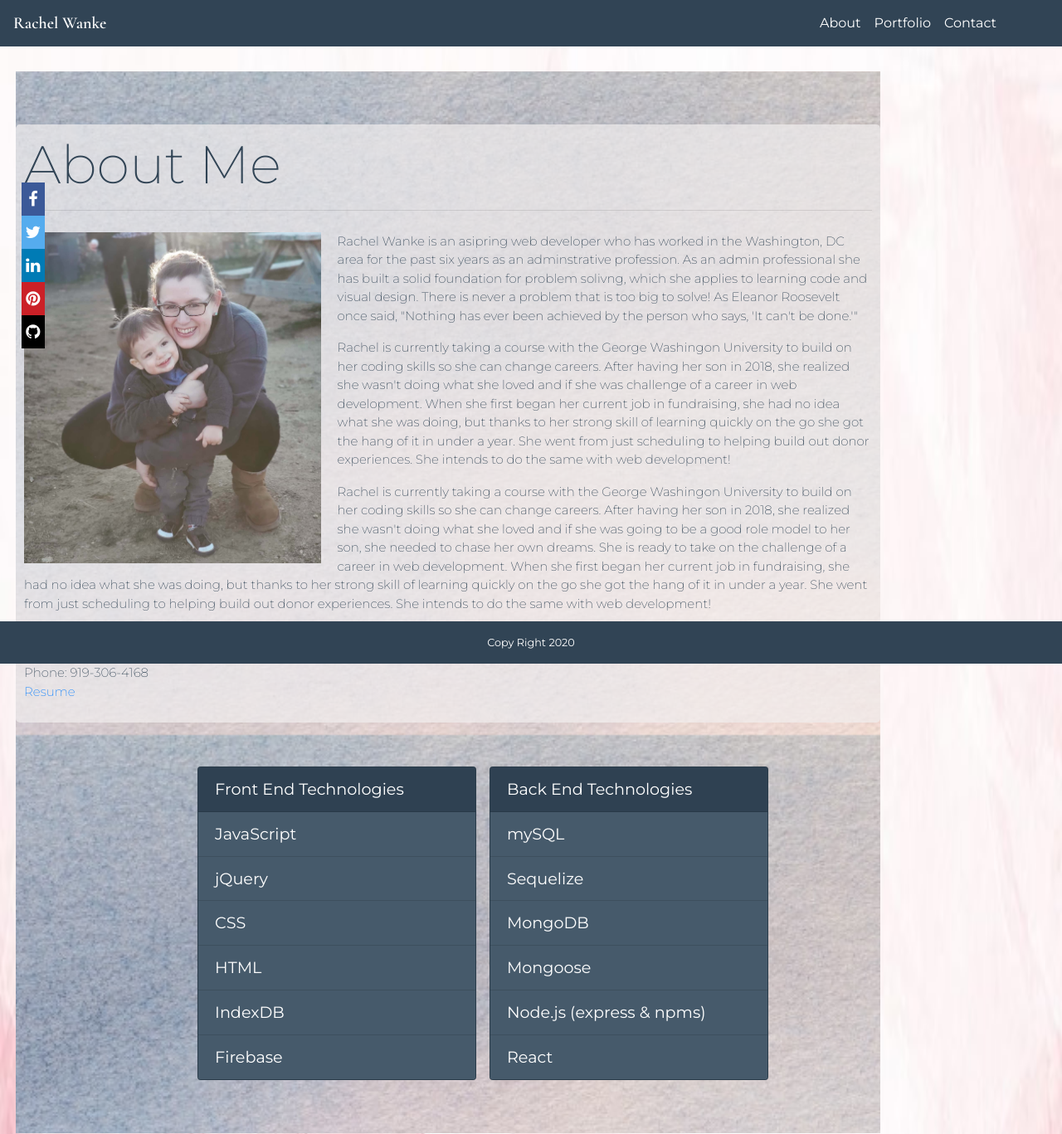
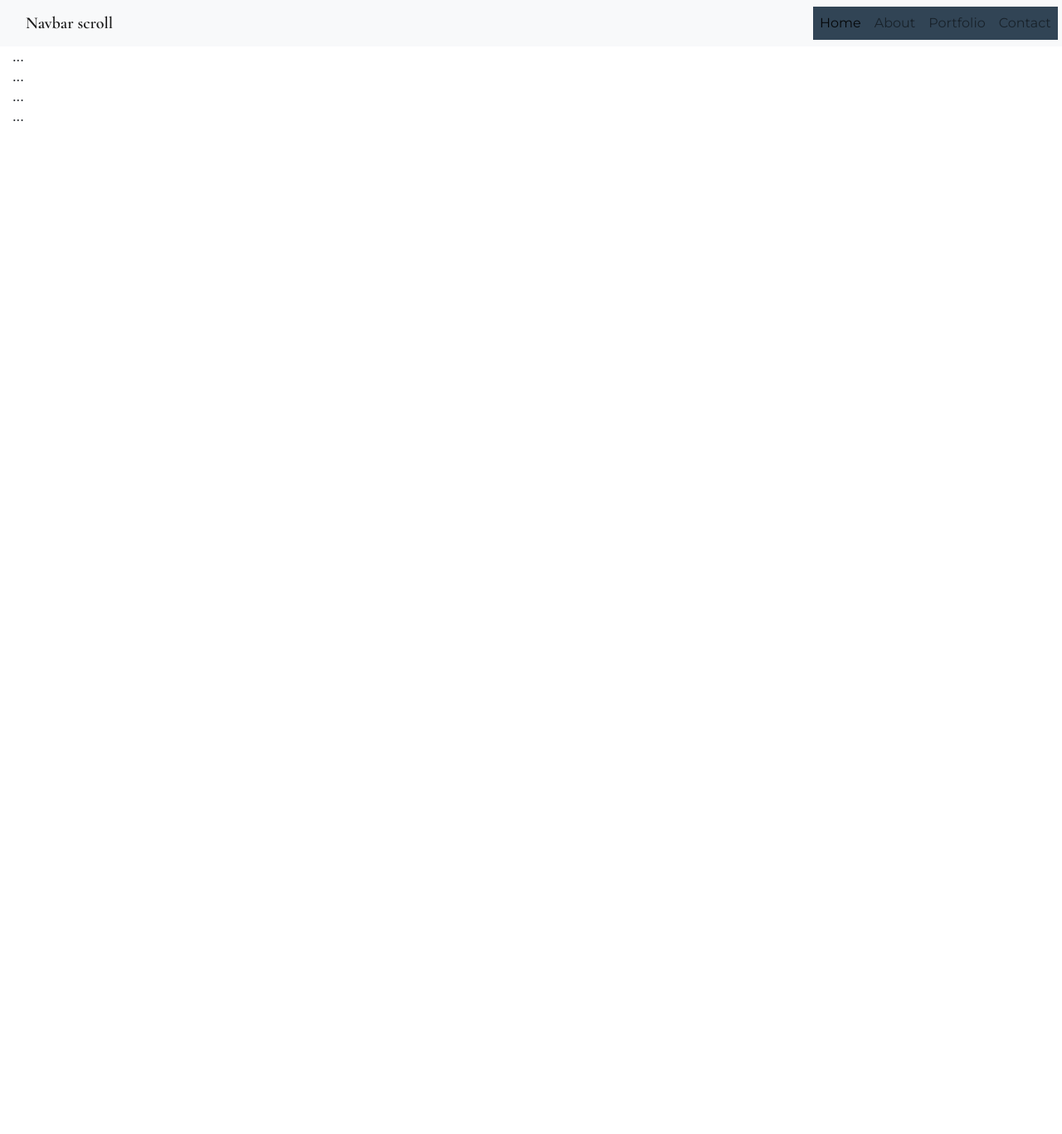
Before and after one commit to rwanke14/portfolio2.0, a website: page public/index.html in a window 1280 px wide. Shown: the top 1367 px of the page at 83% size. After the commit the page ends 800 px from the top, so only its background shows below. Drawn offline with nearby package versions, Linux system fonts and the light colour scheme.

Commit message:
setting up navbar

```diff
--- a/public/index.html
+++ b/public/index.html
@@ -9,171 +9,69 @@
   <link
     href="https://fonts.googleapis.com/css2?family=Cormorant+Garamond:wght@600&family=Montserrat:wght@200;400;500&display=swap"
     rel="stylesheet">
+  <link href="https://cdn.jsdelivr.net/npm/bootstrap@5.0.0-beta2/dist/css/bootstrap.min.css" rel="stylesheet"
+    integrity="sha384-BmbxuPwQa2lc/FVzBcNJ7UAyJxM6wuqIj61tLrc4wSX0szH/Ev+nYRRuWlolflfl" crossorigin="anonymous">
   <link rel="stylesheet" href="https://cdn.jsdelivr.net/npm/bootstrap@4.5.3/dist/css/bootstrap.min.css">
   <link rel="stylesheet" href="https://cdnjs.cloudflare.com/ajax/libs/font-awesome/4.7.0/css/font-awesome.min.css">
   <link rel="stylesheet" href="./assets/style.css">
 </head>
 
 <body>
-  <header>
-    <nav class="navbar navbar-expand-lg navbar-dark">
-      <a class="navbar-brand" href="index.html">Rachel Wanke</a>
-      <button class="navbar-toggler" type="button" data-toggle="collapse" data-target="#navbarNavAltMarkup"
-        aria-controls="navbarNavAltMarkup" aria-expanded="false" aria-label="Toggle navigation">
+
+  <nav class="navbar navbar-expand-lg navbar-light bg-light">
+    <div class="container-fluid">
+      <a class="navbar-brand" href="#">Navbar scroll</a>
+      <button class="navbar-toggler" type="button" data-bs-toggle="collapse" data-bs-target="#navbarScroll" aria-controls="navbarScroll" aria-expanded="false" aria-label="Toggle navigation">
         <span class="navbar-toggler-icon"></span>
       </button>
-      <div class="collapse navbar-collapse" id="navbarNavAltMarkup">
-        <div class="navbar-nav navbar-dark">
-          <a class="nav-link" href="./index.html">About</a>
-          <a class="nav-link" href="./portfolio.html">Portfolio</a>
-          <a class="nav-link" href="./contact.html">Contact</a>
-        </div>
-      </div>
-    </nav>
-  </header>
-
-  <section>
-    <div class="row">
-      <div class="jumbotron jumbotron-fluid">
-        <div class="container">
-          <h1 class="display-4">About Me</h1>
-          <hr style="padding: 5px">
-          <img class="Rachel" src="./assets/images/profilephoto.jpeg" alt="photo of Rachel">
-
-          <p class="lead">
-            Rachel Wanke is an asipring web developer who has worked in the Washington, DC area for the past six
-            years as an adminstrative profession. As an admin professional she has built a solid foundation for
-            problem solivng, which she applies to learning code and visual design. There is never a problem that is
-            too big to solve! As Eleanor Roosevelt once said, "Nothing has ever been achieved by the person who says,
-            'It can't be done.'"
-          </p>
-
-          <p class="lead">
-            Rachel is currently taking a course with the George Washingon University to build on her coding skills
-            so she can change careers. After having her son in 2018, she realized she wasn't doing what she loved and
-            if she was challenge of a career in web development. When she first began her current job in fundraising,
-            she had no idea what she was doing, but thanks to her strong skill of learning quickly on the go she got the
-            hang of it in under a year. She went from just scheduling to helping build out donor experiences. She
-            intends to do the same with web development!</p>
-
-
-          <p class="lead">
-            Rachel is currently taking a course with the George Washingon University to build on her coding skills
-            so she can change careers. After having her son in 2018, she realized she wasn't doing what she loved
-            and if she was going to be a good role model to her son, she needed to chase her own dreams. She is ready to
-            take on the challenge of a career in web development. When she first began her current job in fundraising,
-            she had no idea what she was doing, but thanks to her strong skill of learning quickly on the go she got the
-            hang of it in under a year. She went from just scheduling to helping build out donor experiences. She
-            intends
-            to do the same with web development!</p>
-
-          <p class="lead">
-            Contact Information:
-            <br>
-            Email: rkhorne09@gmail.com
-            <br>
-            Phone: 919-306-4168
-            <br>
-            <a
-              href="https://docs.google.com/document/d/1tUZ-N2t_EZ34sKDhy56j1RG01nbNAeUGqk1MnumeHRg/edit?usp=sharing">Resume</a>
-          </p>
-
-
-        </div>
-
-
-        <div class="row">
-          <div class="col-12">
-            <div class="row">
-              <div class="col-md-4" id="frontEnd">
-                <div class="card" id="frontCard" style="width: 21rem;">
-                  <div class="card-header">
-                    Front End Technologies
-                  </div>
-                  <ul class="list-group list-group-flush" id="skillList">
-                    <li class="list-group-item" id="skillList">JavaScript</li>
-                    <li class="list-group-item" id="skillList">jQuery</li>
-                    <li class="list-group-item" id="skillList">CSS</li>
-                    <li class="list-group-item" id="skillList">HTML</li>
-                    <li class="list-group-item" id="skillList">IndexDB</li>
-                    <li class="list-group-item" id="skillList">Firebase</li>
-                  </ul>
-                </div>
-              </div>
-              <div class="col-md-4" id="backEnd">
-                <div class="card" id="backCard" style="width: 21rem;">
-                  <div class="card-header">
-                    Back End Technologies
-                  </div>
-                  <ul class="list-group list-group-flush" id="skillList">
-                    <li class="list-group-item" id="skillList">mySQL</li>
-                    <li class="list-group-item" id="skillList">Sequelize</li>
-                    <li class="list-group-item" id="skillList">MongoDB</li>
-                    <li class="list-group-item" id="skillList">Mongoose</li>
-                    <li class="list-group-item" id="skillList">Node.js (express & npms)</li>
-                    <li class="list-group-item" id="skillList">React</li>
-                  </ul>
-                </div>
-              </div>
-            </div>
-          </div>
-        </div>
+      <div class="collapse navbar-collapse" id="navbarScroll">
+        <ul class="navbar-nav me-auto my-2 my-lg-0 navbar-nav-scroll" style="--bs-scroll-height: 100px;">
+          <li class="nav-item">
+            <a class="nav-link scrollto active" aria-current="page" href="#home">Home</a>
+          </li>
+          <li class="nav-item">
+            <a class="nav-link scrollto" href="#about">About</a>
+          </li>
+          <li class="nav-item">
+            <a class="nav-link scrollto" href="#portfolio" id="navbarScrollingDropdown" role="button" data-bs-toggle="dropdown" aria-expanded="false">
+              Portfolio
+            </a>
+          </li>
+          <li class="nav-item">
+            <a class="nav-link scrollto" href="#contact" id="navbarScrollingDropdown" role="button" data-bs-toggle="dropdown" aria-expanded="false">
+              Contact
+            </a>
+          </li>
+        </ul>
       </div>
     </div>
+  </nav>
 
+  <!-- About Me Section -->
+  <section id="home">
+  <div class="container-fluid">
+    ...
+  </div>
+</section>
 
-    <!-- <div class="row">
-      <div class="col-6">
-        <div class="card" style="width: 18rem;">
-          <div class="card-header">
-            Front End Technologies
-          </div>
-          <ul class="list-group list-group-flush">
-            <li class="list-group-item">JavaScript</li>
-            <li class="list-group-item">jQuery</li>
-            <li class="list-group-item">CSS</li>
-            <li class="list-group-item">HTML</li>
-            <li class="list-group-item">IndexDB</li>
-            <li class="list-group-item">Firebase</li>
-          </ul>
-        </div>
-      </div>
+<section id="about">
+  <div class="container-fluid">
+    ...
+  </div>
+</section>
 
-      <div class="col-6">
-        <div class="card" style="width: 18rem;">
-          <div class="card-header">
-            Back End Technologies
-          </div>
-          <ul class="list-group list-group-flush">
-            <li class="list-group-item">mySQL</li>
-            <li class="list-group-item">Sequelize</li>
-            <li class="list-group-item">MongoDB</li>
-            <li class="list-group-item">Mongoose</li>
-            <li class="list-group-item">Node.js</li>
-            <li class="list-group-item">React</li>
-            <li class="list-group-item">Express</li>
-            <li class="list-group-item">Using npms</li>
-          </ul>
-        </div>
-      </div>
-    </div> -->
+<section id="portfolio">
+  <div class="container-fluid">
+    ...
+  </div>
+</section>
 
-    <div class="icon-bar">
-      <a href="https://www.facebook.com/rachel.horne.393" class="facebook"><i class="fa fa-facebook"></i></a>
-      <a href="https://twitter.com/RachelHorne1" class="twitter"><i class="fa fa-twitter"></i></a>
-      <a href="https://www.linkedin.com/in/rachel-wanke-038757b/" class="linkedin"><i class="fa fa-linkedin"></i></a>
-      <a href="https://www.pinterest.com/rkhlaw/_saved/" class="pinterest"><i class="fa fa-pinterest"></i></a>
-      <a href="https://github.com/rwanke14" class="github"><i class="fa fa-github"></i></a>
-    </div>
+<section id="contact">
+  <div class="container-fluid">
+    ...
+  </div>
+</section>
 
-  </section>
-
-
-  <footer class="footer mt-auto py-3">
-    <div class="footer-text">
-      <span class="text">Copy Right 2020</span>
-    </div>
-  </footer>
 
   <script src="https://code.jquery.com/jquery-3.3.1.slim.min.js"
     integrity="sha384-q8i/X+965DzO0rT7abK41JStQIAqVgRVzpbzo5smXKp4YfRvH+8abtTE1Pi6jizo"
```
Also changed, not shown: public/assets/images/BBEnter.png (deleted), public/assets/images/aboutBackgroundPink.jpg (deleted), public/assets/images/bluejumbotron.jpg (deleted), public/assets/images/burgerapp.png (deleted), public/assets/images/homepagetarot.png (deleted), public/assets/images/passwordgenerator.png (deleted), public/assets/images/profilegenerator.png (deleted), public/assets/images/profilephoto.jpeg (deleted), public/assets/images/weatherdashboard.png (deleted), 3 other files.
